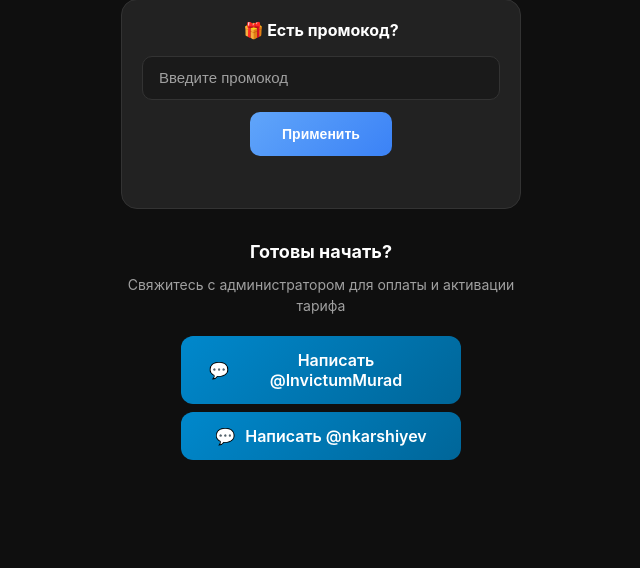
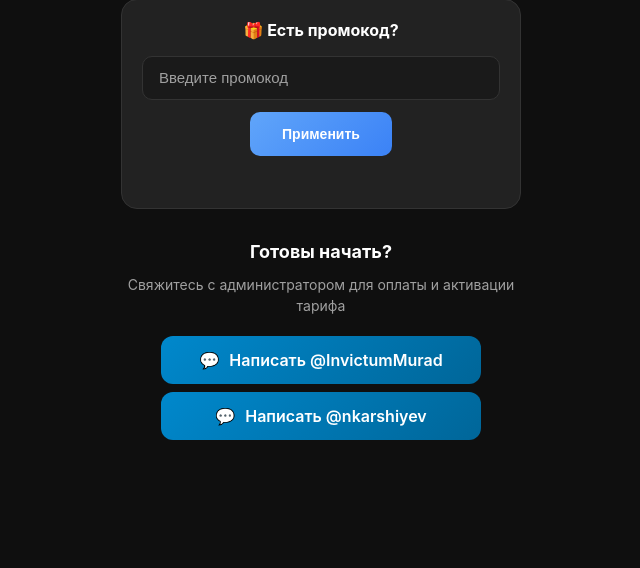
Before and after one commit to judex14turk-oss/F2F, a Flask app: page /webapp/tariffs in a window 1280 px wide. Shown: the part 1490-2058 px from the top of the page, without its empty margins (319-959 px from the left). After the commit the page ends 1930 px from the top, so only its background shows below. Run offline with Flask 3, Linux system fonts and the light colour scheme; some libraries are stand-ins or nearby versions.

Commit message:
Increase button width to ensure administrator names fit on a single line
Update CSS in advertising.html and tariffs.html to increase max-width of contact buttons from 280px to 320px.

Replit-Commit-Author: Agent
Replit-Commit-Session-Id: e4caf7c7-db3b-4f08-ba8b-dc6cfd11ca98
Replit-Commit-Checkpoint-Type: full_checkpoint
Replit-Commit-Event-Id: 08cc5898-d42f-429d-ad45-343fd5e01eea
Replit-Commit-Screenshot-Url: https://storage.googleapis.com/screenshot-production-us-central1/446626a4-d583-4535-9432-6a960a73e398/e4caf7c7-db3b-4f08-ba8b-dc6cfd11ca98/yDSUmho
Replit-Helium-Checkpoint-Created: true

```diff
--- a/templates/advertising.html
+++ b/templates/advertising.html
@@ -182,7 +182,7 @@
             font-weight: 600;
             font-size: 0.95rem;
             width: 100%;
-            max-width: 280px;
+            max-width: 320px;
             margin: 8px auto;
         }
     </style>
--- a/templates/tariffs.html
+++ b/templates/tariffs.html
@@ -323,7 +323,7 @@
             font-weight: 600;
             font-size: 16px;
             width: 100%;
-            max-width: 280px;
+            max-width: 320px;
             margin: 8px auto;
             transition: transform 0.2s, box-shadow 0.2s;
         }
```
Also changed, not shown: attached_assets/image_1766406506331.png (added).
